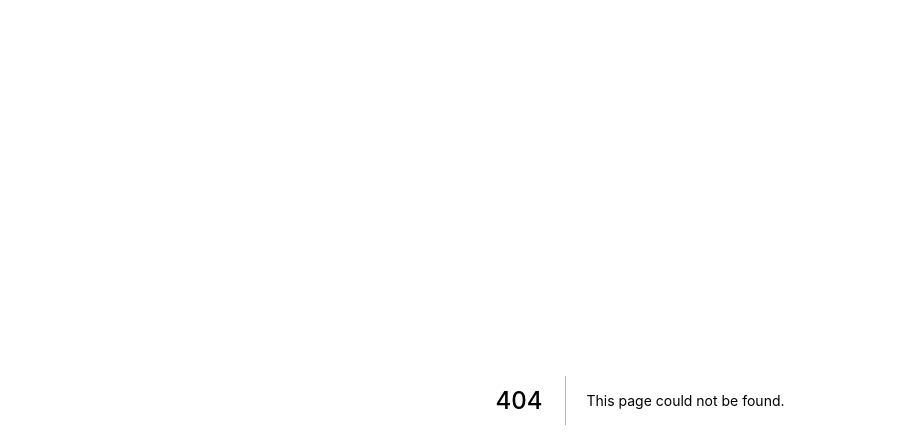
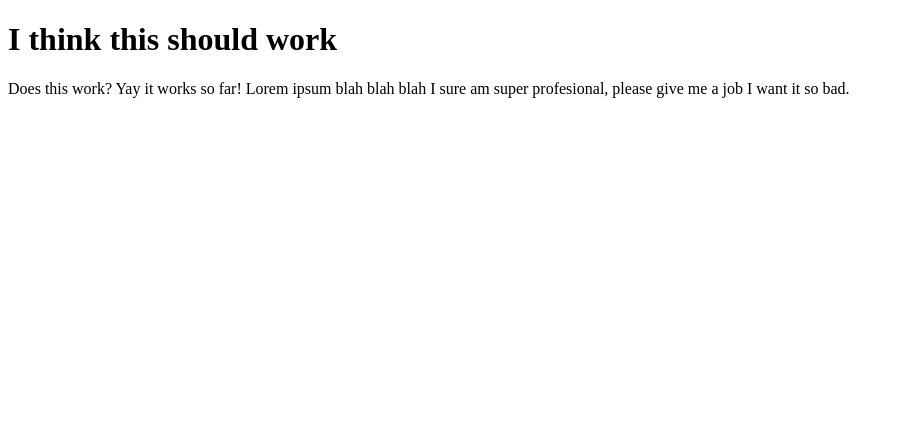
Before and after one commit to glitterspin/farm_events, a Next.js app: page /posts/job-get in a window 1280 px wide. Before the commit this address had no page. Shown: the top 448 px of the page, without its empty margins (0-904 px from the left). Built offline with nearby package versions, Linux system fonts and the light colour scheme.

Commit message:
minor edits to desc

```diff
--- a/pages/posts/do-i-get-it.js
+++ b/pages/posts/job-get.js
@@ -1,7 +1,8 @@
 export default function DoesItWork() {
     return <>
         <h1>I think this should work</h1>
-        <p> Does this work? Ah well, Lorem ipsum
+        <p> Does this work? Yay it works so far!
+            Lorem ipsum
         blah blah blah I sure am super profesional,
         please give me a job I want it so bad.</p>
     </>
```
